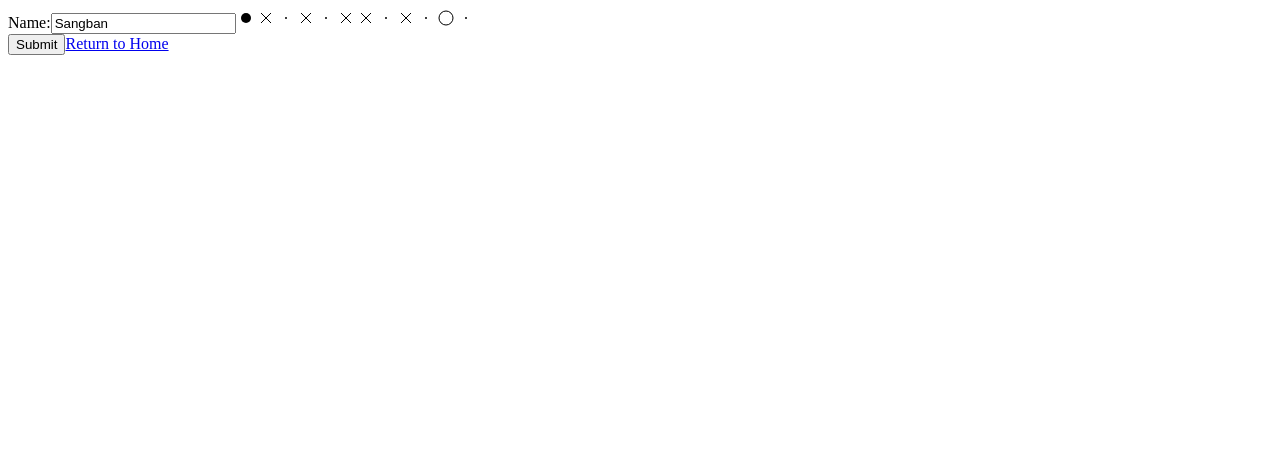
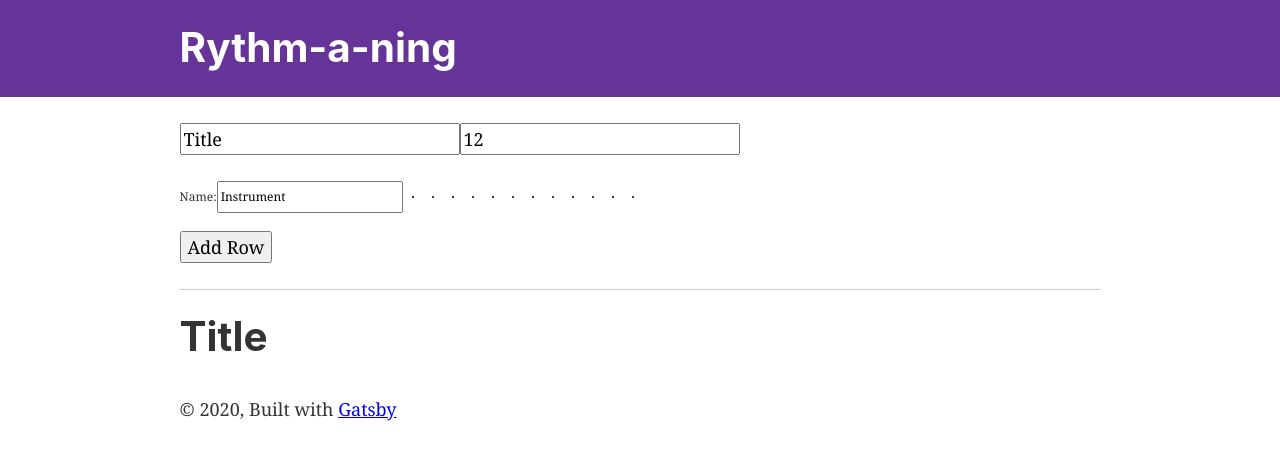
Before and after one commit to ttrezren/svg-glyph, a Gatsby site: page /entry-form in a window 1280 px wide. Built offline with nearby package versions, Linux system fonts and the light colour scheme; Gatsby itself is replaced by a stand-in of ours.

Commit message:
Basic entry form

```diff
--- a/gatsby-browser.js
+++ b/gatsby-browser.js
@@ -5,3 +5,4 @@
  */
 
 // You can delete this file if you're not using it
+import "./src/styles/global.css"
--- a/src/components/Row.js
+++ b/src/components/Row.js
@@ -1,18 +1,7 @@
 import PropTypes from "prop-types"
 import React from "react"
+import shapeLibrary from "../shapeLibrary"
 
-const shapeLibrary = type => {
-  if (type === 1) {
-    return `
-      <line x1="5" y1="5" x2="15" y2="15" stroke="black" strokeWidth="1" />
-      <line x1="5" y1="15" x2="15" y2="5" stroke="black" strokeWidth="1" />
-    `
-  } else if (type === 2) {
-    return `<circle r="7" cx="10" cy="10" fill="white" stroke="black" />`
-  } else if (type === 3) {
-    return `<circle r="5" cx="10" cy="10" fill="black" />`
-  } else return ``
-}
 const Row = props => {
   const symbols = props.nodes.map((node, index) => (
     <svg
@@ -22,31 +11,21 @@ const Row = props => {
       dangerouslySetInnerHTML={{ __html: shapeLibrary(node) }}
     ></svg>
   ))
-  // render: {
   return (
-    <div
-      style={{
-        display: `flex`,
-        alignItems: `center`,
-        maxWidth: `400px`,
-        marginBottom: `1rem`,
-        fontSize: `12px`,
-      }}
-    >
-      <span style={{ width: `80px` }}>{props.title}</span>
+    <div className="row">
+      <span className="label">{props.name}</span>
       {symbols}
     </div>
   )
-  // }
 }
 
 Row.propTypes = {
-  title: PropTypes.string,
+  name: PropTypes.string,
   nodes: PropTypes.arrayOf(PropTypes.number),
 }
 
 Row.defaultProps = {
-  title: `Traditional`,
+  name: `Traditional`,
 }
 
 export default Row
--- /dev/null
+++ b/src/components/display.js
@@ -0,0 +1,16 @@
+import React from "react"
+import Row from "./row"
+
+const Display = props => {
+  const data = props.data
+  return (
+    <div>
+      <h1>{data.title}</h1>
+      {data.rows.map(row => {
+        return <Row name={row.name} nodes={row.nodes} />
+      })}
+    </div>
+  )
+}
+
+export default Display
--- a/src/pages/entry-form.js
+++ b/src/pages/entry-form.js
@@ -1,29 +1,23 @@
 import React, { Component } from "react"
-import { Link } from "gatsby"
-// import Row from "../components/row"
-
-const shapeLibrary = type => {
-  if (type === 1) {
-    return `
-      <line x1="5" y1="5" x2="15" y2="15" stroke="black" strokeWidth="1" />
-      <line x1="5" y1="15" x2="15" y2="5" stroke="black" strokeWidth="1" />
-    `
-  } else if (type === 2) {
-    return `<circle r="7" cx="10" cy="10" fill="white" stroke="black" />`
-  } else if (type === 3) {
-    return `<circle r="5" cx="10" cy="10" fill="black" />`
-  } else return `<circle r="1" cx="10" cy="10" fill="black" />`
-}
+// import { Link } from "gatsby"
+import shapeLibrary from "../shapeLibrary"
+import Layout from "../components/layout"
+import Display from "../components/display"
 
 class NameForm extends Component {
   constructor(props) {
     super(props)
     this.state = {
-      title: "Sangban",
-      nodes: [3, 1, 0, 1, 0, 1, 1, 0, 1, 0, 2, 0],
+      title: "Title",
+      steps: 12,
+      name: "Instrument",
+      nodes: [0, 0, 0, 0, 0, 0, 0, 0, 0, 0, 0, 0],
+      rows: [],
     }
 
     this.handleTitleChange = this.handleTitleChange.bind(this)
+    this.handleStepsChange = this.handleStepsChange.bind(this)
+    this.handleNameChange = this.handleNameChange.bind(this)
     this.handleNodeChange = this.handleNodeChange.bind(this)
     this.handleSubmit = this.handleSubmit.bind(this)
     this.makeNode = this.makeNode.bind(this)
@@ -33,8 +27,24 @@ class NameForm extends Component {
     this.setState({ title: event.target.value })
   }
 
+  handleStepsChange(event) {
+    const newSteps = parseInt(event.target.value)
+    const emptyNodes = Array(newSteps).fill(0)
+    this.setState({ steps: newSteps, nodes: emptyNodes })
+    console.log(newSteps, emptyNodes)
+  }
+
+  handleNameChange(event) {
+    this.setState({ name: event.target.value })
+    event.preventDefault()
+  }
+
   handleSubmit(event) {
-    alert(`Updated: ${this.state.title} ${this.state.nodes}`)
+    let newRows = this.state.rows
+    newRows.push({ name: this.state.name, nodes: this.state.nodes })
+    const emptyNodes = Array(this.state.steps).fill(0)
+    this.setState({ rows: newRows, name: "Instrument", nodes: emptyNodes })
+    // alert(`Updated: ${this.state.name} ${this.state.nodes}`)
     event.preventDefault()
   }
 
@@ -42,8 +52,14 @@ class NameForm extends Component {
     return (
       <span
         onClick={() => this.handleNodeChange(data, index)}
-        onKeyUp={() => this.handleNodeChange(data, index)}
+        onKeyPress={e => {
+          console.log(e.key)
+          if (e.key === " ") {
+            this.handleNodeChange(data, index)
+          }
+        }}
         role="button"
+        tabIndex="0"
         key={index}
       >
         <svg
@@ -57,7 +73,6 @@ class NameForm extends Component {
   }
 
   handleNodeChange(data, index) {
-    // alert(`A node was clicked: ${data} ${index} ${this.state.nodes[index]}`)
     let newNodes = this.state.nodes
     newNodes[index] = (newNodes[index] + 1) % 4
     this.setState({ nodes: newNodes })
@@ -65,25 +80,45 @@ class NameForm extends Component {
 
   render() {
     return (
-      <form onSubmit={this.handleSubmit}>
-        <label>
-          Name:
+      <Layout>
+        <form onSubmit={this.handleTitleSubmit}>
+          <div>
             <input
               type="text"
               value={this.state.title}
               onChange={this.handleTitleChange}
             />
+            <input
+              type="number"
+              value={this.state.steps}
+              onChange={this.handleStepsChange}
+            />
+          </div>
+        </form>
+        <form onSubmit={this.handleSubmit}>
+          <div className="row">
+            <label className="input-label">
+              Name:
+              <input
+                type="text"
+                value={this.state.name}
+                onChange={this.handleNameChange}
+              />
+            </label>
+            <div className="nodes">
               {this.state.nodes.map(
                 (value, index) => this.makeNode(value, index),
                 this
               )}
-          {/* <Row title={this.state.title} nodes={this.state.nodes} /> */}
-        </label>
+            </div>
+          </div>
           <div>
-          <input type="submit" value="Submit" />
-          <Link to="/">Return to Home</Link>
+            <input type="submit" value="Add Row" />
           </div>
         </form>
+        <hr />
+        <Display data={this.state} />
+      </Layout>
     )
   }
 }
--- /dev/null
+++ b/src/shapeLibrary.js
@@ -0,0 +1,14 @@
+const shapeLibrary = type => {
+  if (type === 1) {
+    return `
+        <line x1="5" y1="5" x2="15" y2="15" stroke="black" strokeWidth="1" />
+        <line x1="5" y1="15" x2="15" y2="5" stroke="black" strokeWidth="1" />
+      `
+  } else if (type === 2) {
+    return `<circle r="7" cx="10" cy="10" fill="white" stroke="black" />`
+  } else if (type === 3) {
+    return `<circle r="5" cx="10" cy="10" fill="black" />`
+  } else return `<circle r="1" cx="10" cy="10" fill="black" />`
+}
+
+export default shapeLibrary
--- /dev/null
+++ b/src/styles/global.css
@@ -0,0 +1,18 @@
+.row {
+  display: flex;
+  align-items: center;
+  max-width: 600px;
+  margin-bottom: 1rem;
+  font-size: 12px;
+}
+.nodes {
+  height: 20px;
+}
+
+.label {
+  width: 80px;
+}
+
+.label-entry {
+  width: 160px;
+}
```
Also changed, not shown: src/pages/soli.js (+21 -8 lines). Lines whose indentation alone changed are shown as unchanged.
